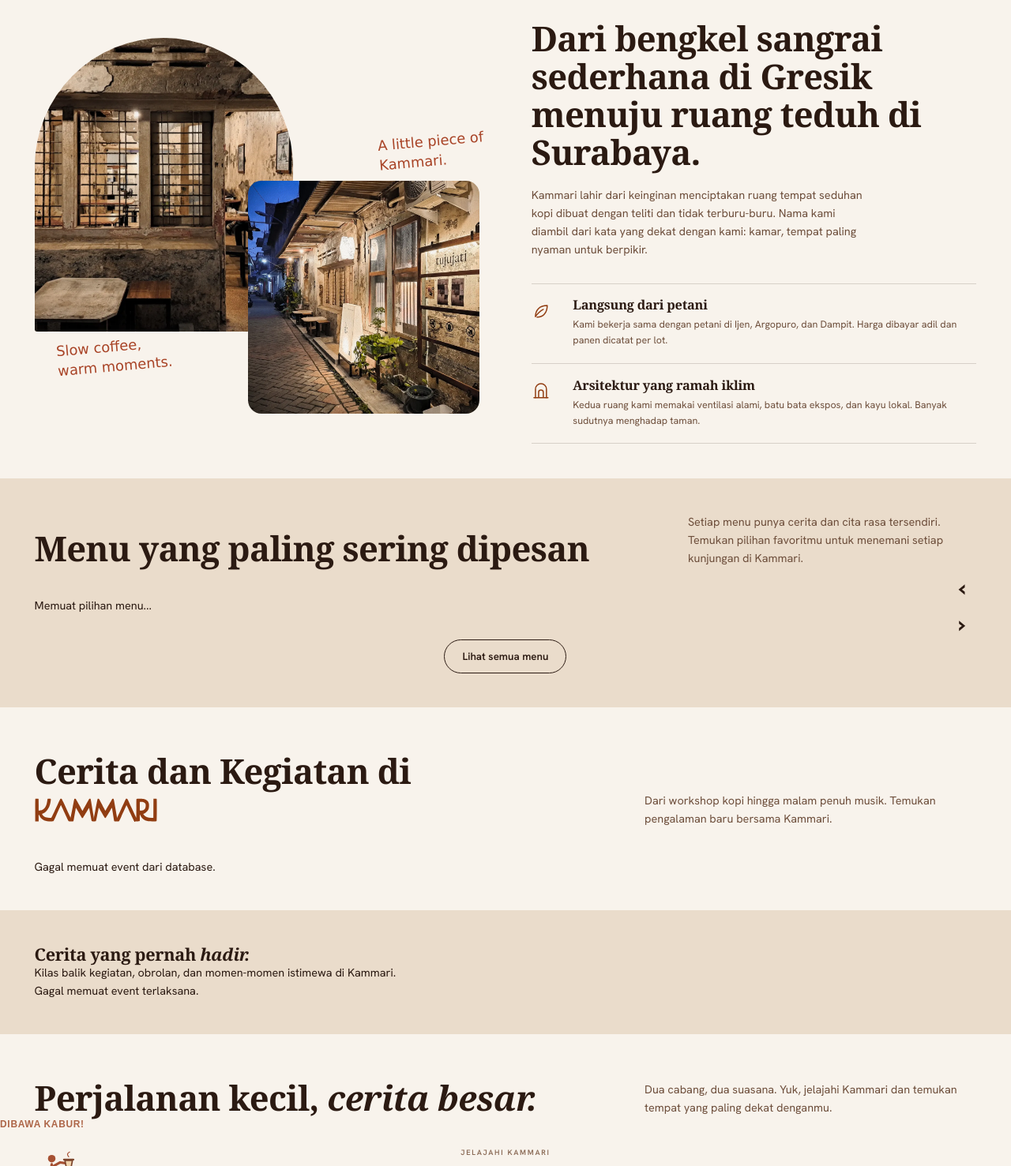
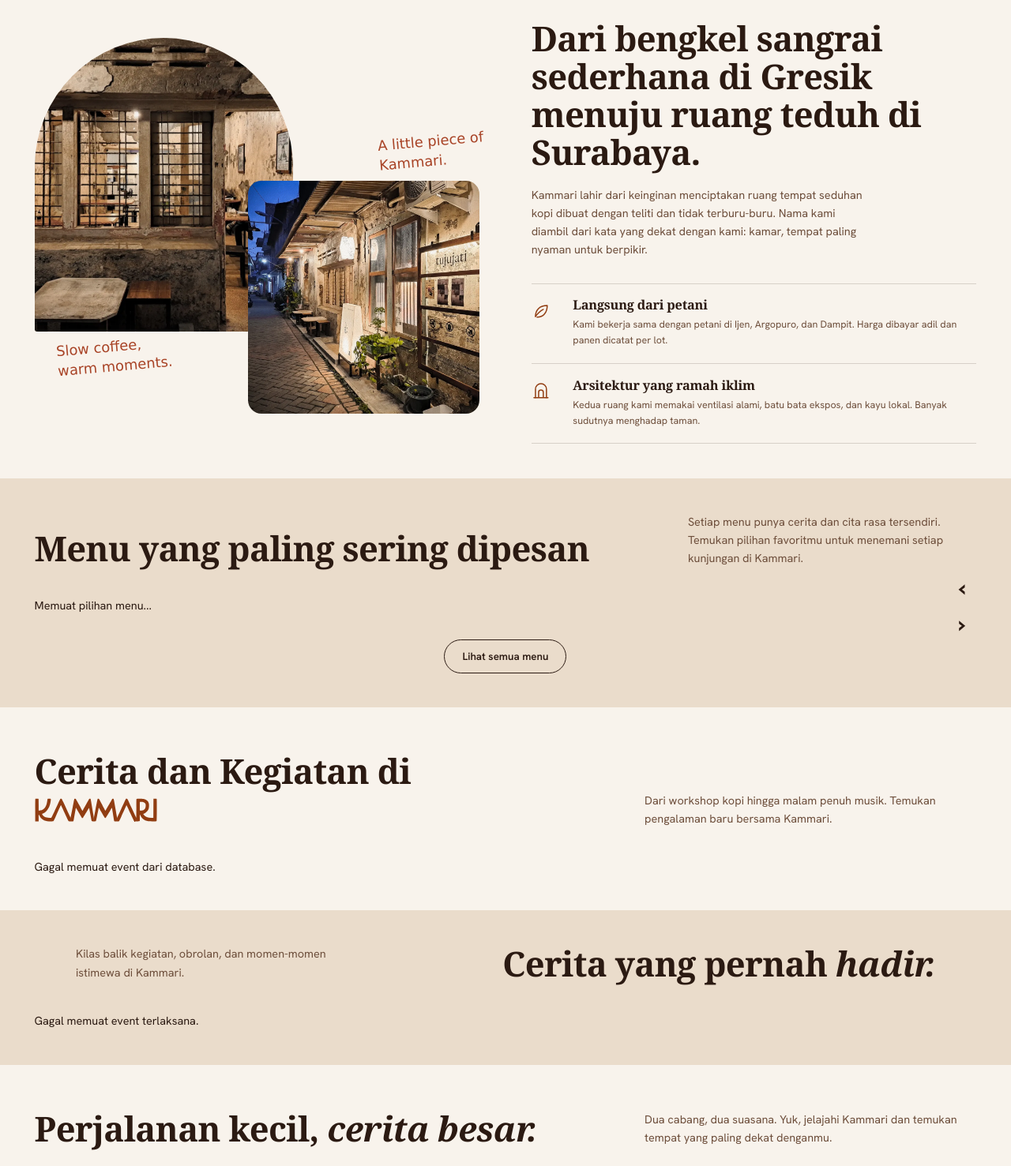
Before and after one commit to sabrinadiaa/Kammari---Web-Profile, a PHP site: page / in a window 1280 px wide. Shown: the part 523-2000 px from the top of the page at 79% size. Run offline with PHP 8.4, Linux system fonts and the light colour scheme; some web fonts are replaced.

Commit message:
Memperbaiki Event dan Jelajahi Cabang Kammari

```diff
--- a/FRONT-END/css/event.css
+++ b/FRONT-END/css/event.css
@@ -816,3 +816,144 @@
     gap: 12px;
   }
 }
+
+/*HEADER PAST EVENTS*/
+
+.past-events-section .past-events-heading {
+  display: flex;
+  flex-direction: row;
+  justify-content: space-between;
+  align-items: center;
+
+  width: 100%;
+  max-width: 1280px;
+  gap: clamp(24px, 4vw, 64px);
+  margin: 0 auto 44px;
+}
+
+/* DESKRIPSI DI KIRI */
+.past-events-section .past-events-heading__desc {
+  order: 1;
+  flex: 0 1 400px;
+  max-width: 400px;
+  min-width: 0;
+  margin: 0;
+  text-align: left;
+}
+
+/* JUDUL BESAR DI KANAN */
+.past-events-section .past-events-heading__title {
+  order: 2;
+  flex: 1 1 auto;
+  min-width: 0;
+  margin: 0;
+  text-align: right;
+}
+
+/* Mempertahankan kata hadir dalam italic */
+.past-events-section .past-events-heading__title em {
+  font-style: italic;
+  font-weight: inherit;
+}
+
+/* RESPONSIVE MOBILE */
+@media (max-width: 720px) {
+
+  .past-events-section .past-events-heading {
+    flex-direction: column;
+    align-items: stretch;
+    gap: 10px;
+    margin-bottom: 26px;
+  }
+
+  .past-events-section .past-events-heading__title {
+    order: 1;
+    flex: none;
+    width: 100%;
+    text-align: left;
+  }
+
+  .past-events-section .past-events-heading__desc {
+    order: 2;
+    flex: none;
+    width: 100%;
+    max-width: 100%;
+    text-align: left;
+  }
+}
+
+/* FIX POSTER KHUSUS TABLET */
+
+@media (min-width: 721px) and (max-width: 1100px) {
+
+  /* Tetap 3 tiket per baris */
+  #past-event-gallery.kt-collection {
+    grid-template-columns: repeat(3, minmax(0, 1fr));
+    gap: 14px;
+  }
+
+  /* Bingkai luar */
+  #past-event-gallery .kt-ticket {
+    min-width: 0;
+    padding: 8px;
+  }
+
+  /* Kurangi ruang putih di sekitar poster */
+  #past-event-gallery .kt-ticket__cover {
+    padding: 6px;
+    gap: 8px;
+  }
+
+  /* Bingkai gambar */
+  #past-event-gallery .kt-ticket__poster {
+    position: relative;
+    display: block !important;
+    width: 100% !important;
+    height: auto !important;
+    min-height: 0 !important;
+    aspect-ratio: 4 / 5 !important;
+    padding: 0 !important;
+    overflow: hidden;
+    border-radius: 8px;
+    box-sizing: border-box;
+  }
+
+  /* Poster memenuhi seluruh bingkai */
+  #past-event-gallery .kt-ticket__poster img {
+    position: absolute;
+    inset: 0;
+    display: block !important;
+    width: 100% !important;
+    height: 100% !important;
+    max-height: none !important;
+    aspect-ratio: auto !important;
+    object-fit: cover !important;
+    object-position: center;
+    padding: 0 !important;
+    margin: 0 !important;
+  }
+}
+
+/* TABLET: 3 POSTER SAJA SAAT AWAL */
+
+@media (min-width: 721px) and (max-width: 1100px) {
+
+  /* Tiga tiket dalam satu baris */
+  #past-event-gallery.kt-collection {
+    display: grid;
+    grid-template-columns: repeat(3, minmax(0, 1fr));
+    gap: 14px;
+  }
+
+  /* Sembunyikan tiket ke-4 dan seterusnya */
+  #past-event-gallery:not(.kt-tablet-expanded)
+  > .kt-ticket:nth-child(n+4) {
+    display: none !important;
+  }
+
+  /* Tampilkan kembali setelah tombol diklik */
+  #past-event-gallery.kt-tablet-expanded
+  > .kt-ticket:nth-child(n+4) {
+    display: flex !important;
+  }
+}
--- a/FRONT-END/index.html
+++ b/FRONT-END/index.html
@@ -230,17 +230,23 @@
     <!-- EVENT YANG SUDAH TERLAKSANA -->
     <section class="section past-events-section" id="past-events">
       <div class="wrap">
-        <div class="event-archive__head">
 
-          <div class="event-archive__intro">
-            <h2 class="event-archive__title">
-              Cerita yang pernah <em>hadir.</em>
-            </h2>
-            <p class="event-archive__desc">
-              Kilas balik kegiatan, obrolan, dan momen-momen istimewa di Kammari.
-            </p>
-          </div>
+        <!-- HEADER EVENT ARCHIVE -->
+        <div class="section-head past-events-heading">
+
+          <!-- DESKRIPSI DI KIRI -->
+          <p class="lede past-events-heading__desc">
+            Kilas balik kegiatan, obrolan, dan momen-momen
+            istimewa di Kammari.
+          </p>
+
+          <!-- JUDUL BESAR DI KANAN -->
+          <h2 class="h-lg past-events-heading__title">
+            Cerita yang pernah <em>hadir.</em>
+          </h2>
+
         </div>
+
 
         <!-- Galeri khusus event lama -->
         <div class="past-event-gallery" id="past-event-gallery"></div>
@@ -455,7 +461,7 @@
 
         <!-- ===== AKHIR ILUSTRASI ===== -->
 
-        <div class="branches" id="jk-branches">
+        <div class="branches" id="jk-branches" hidden>
           <article class="branch" data-branch="surabaya">
             <iframe title="Peta Kammari Surabaya" loading="lazy" referrerpolicy="no-referrer-when-downgrade"
               src="https://www.google.com/maps?q=KAMMARI%2C%20Jl.%20Ketintang%20Baru%20II%20No.KAV%207%2C%20Surabaya&output=embed">
--- a/FRONT-END/js/events.js
+++ b/FRONT-END/js/events.js
@@ -361,7 +361,7 @@ function renderPastEvents() {
     more.type = "button";
     more.id = "kt-show-all";
     more.className = "kt-more";
-    more.textContent = "Lihat semua event ↗";
+    more.textContent = "Lihat semua event";
     more.setAttribute("aria-expanded", "false");
 
     let expanded = false;
@@ -374,8 +374,8 @@ function renderPastEvents() {
       });
 
       more.textContent = expanded
-        ? "Tampilkan lebih sedikit ↑"
-        : "Lihat semua event ↗";
+        ? "Tampilkan lebih sedikit"
+        : "Lihat semua event";
 
       more.setAttribute("aria-expanded", String(expanded));
     });
@@ -640,3 +640,51 @@ if (document.readyState === "loading") {
 } else {
   loadEventsFromDatabase();
 }
+
+/* EVENT ARCHIVE - LIHAT SEMUA DI TABLET */
+
+document.addEventListener("click", function (event) {
+
+  // Hanya aktif di tablet
+  const isTablet = window.matchMedia(
+    "(min-width: 721px) and (max-width: 1100px)"
+  ).matches;
+
+  if (!isTablet) return;
+
+  // Gunakan tombol yang sudah ada
+  const button = event.target.closest(".kt-more");
+  if (!button) return;
+
+  const gallery = document.getElementById(
+    "past-event-gallery"
+  );
+
+  if (!gallery) return;
+
+  // Tangani klik tablet tanpa menjalankan
+  // aksi tombol lain pada saat yang sama
+  event.preventDefault();
+  event.stopImmediatePropagation();
+
+  // Simpan tulisan awal tombol
+  if (!button.dataset.tabletOriginalLabel) {
+    button.dataset.tabletOriginalLabel =
+      button.textContent.trim();
+  }
+
+  // Buka atau tutup poster tambahan
+  const expanded = gallery.classList.toggle(
+    "kt-tablet-expanded"
+  );
+
+  button.textContent = expanded
+    ? "Tampilkan lebih sedikit"
+    : button.dataset.tabletOriginalLabel;
+
+  button.setAttribute(
+    "aria-expanded",
+    String(expanded)
+  );
+
+}, true);
--- a/FRONT-END/js/home.js
+++ b/FRONT-END/js/home.js
@@ -228,11 +228,12 @@ if (featured) {
   featured.innerHTML =
     `<p class="empty">Memuat pilihan menu...</p>`;
 
-  if (MENU.length) {
+  if (typeof MENU !== "undefined" && MENU.length > 0) {
     draw();
+  } else if (typeof loadBranchMenu === "function") {
+    loadBranchMenu("gresik");
   } else {
-    // Ambil menu Gresik dari API untuk carousel Beranda
-    loadBranchMenu("gresik");
+    console.error("Pemuat menu belum tersedia.");
   }
 
 }
```
Also changed, not shown: FRONT-END/css/home.css (+73 -21 lines).
